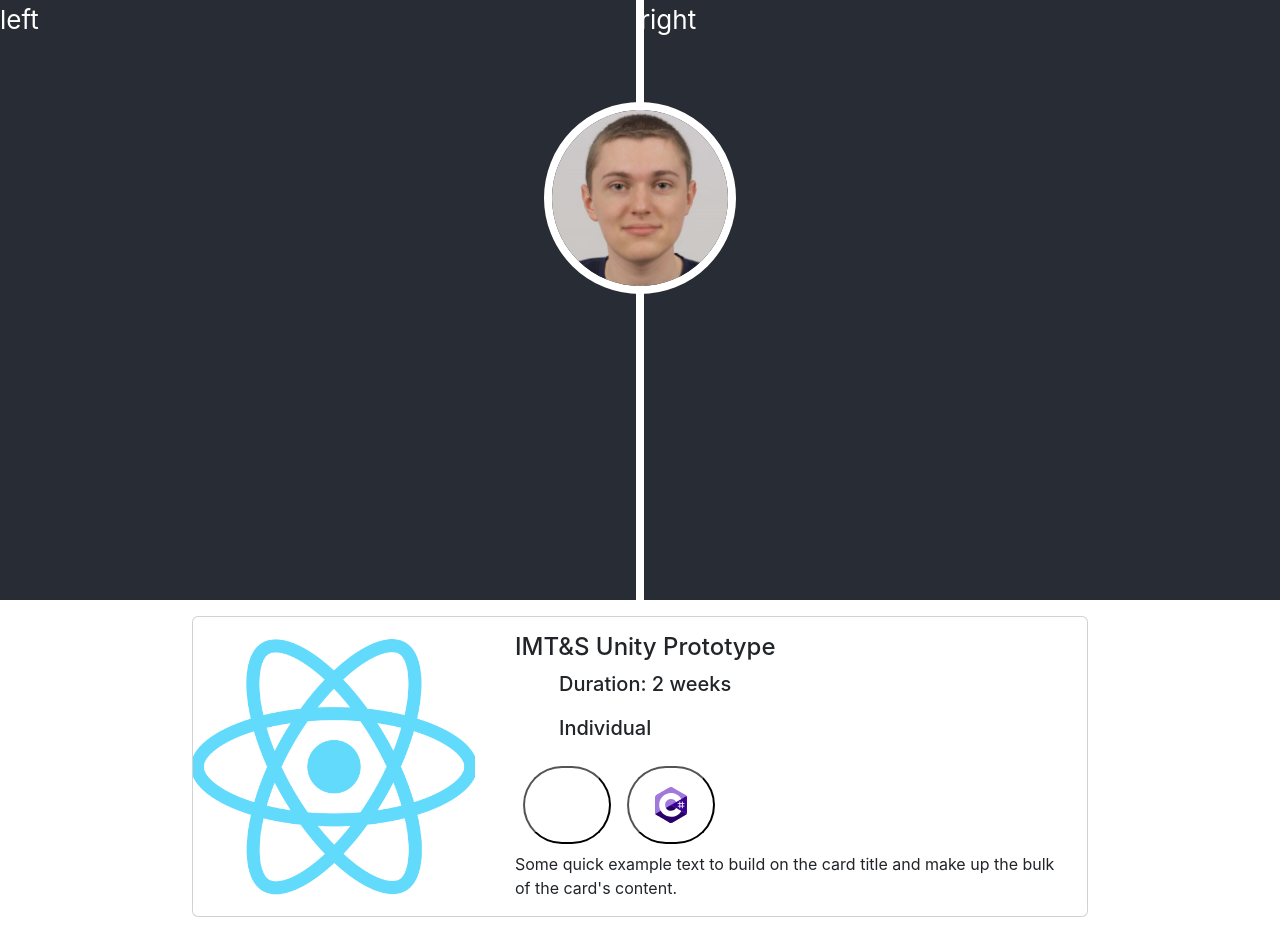
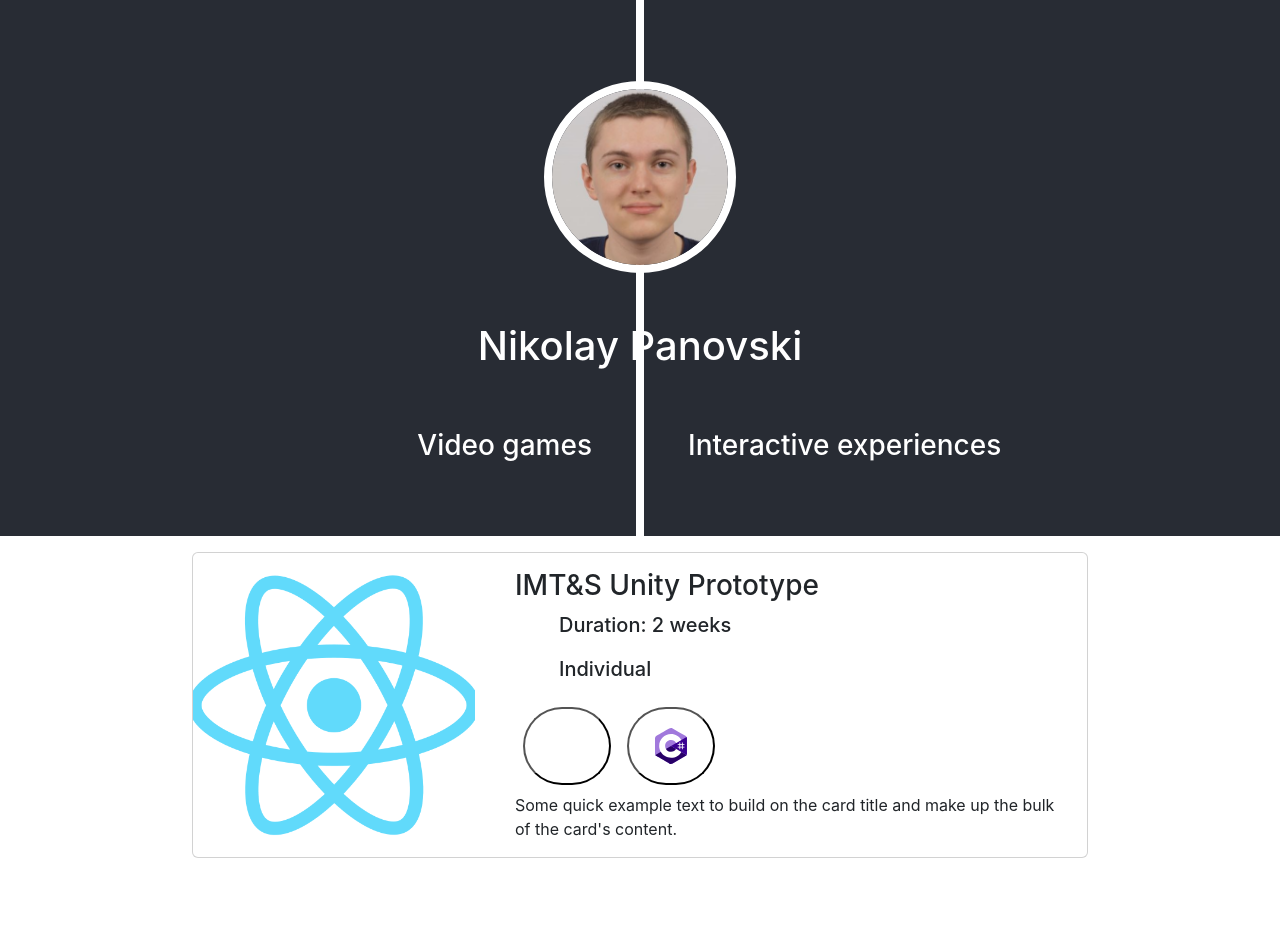
Before and after one commit to nikolay-panovski/portfolio-website, a React (Create React App) app in the folder portfolio-website/: page / in a window 1280 px wide. After the commit the page ends 874 px from the top, so only its background shows below. Built offline with nearby package versions, Linux system fonts and the light colour scheme; some icons are missing.

Commit message:
CSS: Replace React Bootstrap with Reactstrap

```diff
--- a/portfolio-website/package.json
+++ b/portfolio-website/package.json
@@ -6,10 +6,11 @@
     "@testing-library/jest-dom": "^5.17.0",
     "@testing-library/react": "^13.4.0",
     "@testing-library/user-event": "^13.5.0",
+    "bootstrap": "^5.3.0",
     "react": "^18.2.0",
-    "react-bootstrap": "^2.9.2",
     "react-dom": "^18.2.0",
     "react-scripts": "5.0.1",
+    "reactstrap": "^9.2.2",
     "web-vitals": "^2.1.4"
   },
   "scripts": {
--- a/portfolio-website/src/components/HeaderGraphic.js
+++ b/portfolio-website/src/components/HeaderGraphic.js
@@ -3,21 +3,21 @@ import Face from "photos/492686_square.jpg";
 function HeaderGraphic() {
     return (
         <>
-            <div className="d-flex" style={{position:"relative", width:"100%", height:"75vh"}}>
-                <div style={{width:"50%", height:"100%"}}>
-                    left{/*img x 4, grid */}
-                    {/* text: title 1 (games) */}
+            <div className="d-flex" style={{position:"relative", width:"100%", height:"67vh"}}>
+                <div style={{position:"relative", width:"50%", height:"100%"}}>
+                    {/*img x 4, grid */}
+                    <p className="h3 px-sm-3 px-md-5" style={{textAlign:"right", position:"absolute", width:"100%", top:"80%" }}>Video games</p>
                 </div>
 
                 {/* middle: vertical line with image in center, on top of the regular flow */}
                 <div style={{height:"100%", position:"absolute", top:"0", left:"calc(50% - 0.25rem)", borderStyle:"solid", borderWidth:"0.25rem", borderColor:"#fff"}}></div>
                 <img src={Face} alt="Nikolay Panovski face" width="192" height="192" className="rounded-circle"
                     style={{position:"absolute", top:"33%", left:"50%", transform:"translate(-96px,-96px)", borderStyle:"solid", borderWidth:"0.5rem", borderColor:"#fff"}} />
-                {/* text: my name */}
+                <h1 style={{textAlign:"center", position:"absolute", width:"100%", top:"60%" }}>Nikolay Panovski</h1>
 
-                <div style={{width:"50%", height:"100%"}}>
-                    right{/*img x 4, grid */}
-                    {/* text: title 2 (outdoors) */}
+                <div style={{position:"relative", width:"50%", height:"100%"}}>
+                    {/*img x 4, grid */}
+                    <p className="h3 px-sm-3 px-md-5" style={{textAlign:"left", position:"absolute", width:"100%", top:"80%" }}>Interactive experiences</p>
                 </div>
             </div>
 
--- a/portfolio-website/src/components/ImageAndTextExample.js
+++ b/portfolio-website/src/components/ImageAndTextExample.js
@@ -1,6 +1,7 @@
-import Card from 'react-bootstrap/Card';
-import Col from 'react-bootstrap/Col';
-import Row from 'react-bootstrap/Row';
+import { Card } from 'reactstrap';
+import { CardBody, CardTitle, CardText } from 'reactstrap';
+import { Col } from 'reactstrap';
+import { Row } from 'reactstrap';
 
 import ProjectProperty from './ProjectProperty';
 import ProjectPropertyExpandable from './ProjectPropertyExpandable';
@@ -14,12 +15,12 @@ function ImageAndTextExample() {
     <>
       <Card className="d-flex" style={{margin: "1rem 15%"}}>
         <Row>
-          <Col xs={4}>  {/* out of 12 as the 100% */}
+          <Col xs="4">  {/* out of 12 as the 100% */}
             <div style={{width:"100%", height:"100%", backgroundImage:"url(logo512.png)", backgroundPosition:"center", backgroundSize:"cover"}} ></div>
           </Col>
           <Col>
-            <Card.Body>
-              <Card.Title as="div" className="h4">IMT&S Unity Prototype</Card.Title>
+            <CardBody>
+              <CardTitle className="h3">IMT&S Unity Prototype</CardTitle>
               <ProjectProperty icon={<UnityLogo width="36px" height="36px"/>} describerText="Duration" propertyValue="2 weeks"/>
               <ProjectProperty icon={<UnityLogo width="36px" height="36px"/>} propertyValue="Individual"/>
               <div className="d-flex flex-row flex-wrap justify-content-start">
@@ -27,11 +28,11 @@ function ImageAndTextExample() {
                 <ProjectPropertyExpandable icon={<CSLogo width="36px" height="36px"/>} propertyValue="C#"/>
               </div>
 
-              <Card.Text>
+              <CardText>
                 Some quick example text to build on the card title and make up the
                 bulk of the card's content.
-              </Card.Text>
-            </Card.Body>
+              </CardText>
+            </CardBody>
           </Col>
         </Row>
       </Card>
```
Also changed, not shown: 1 other file (tests, documents, lock files or other folders).
